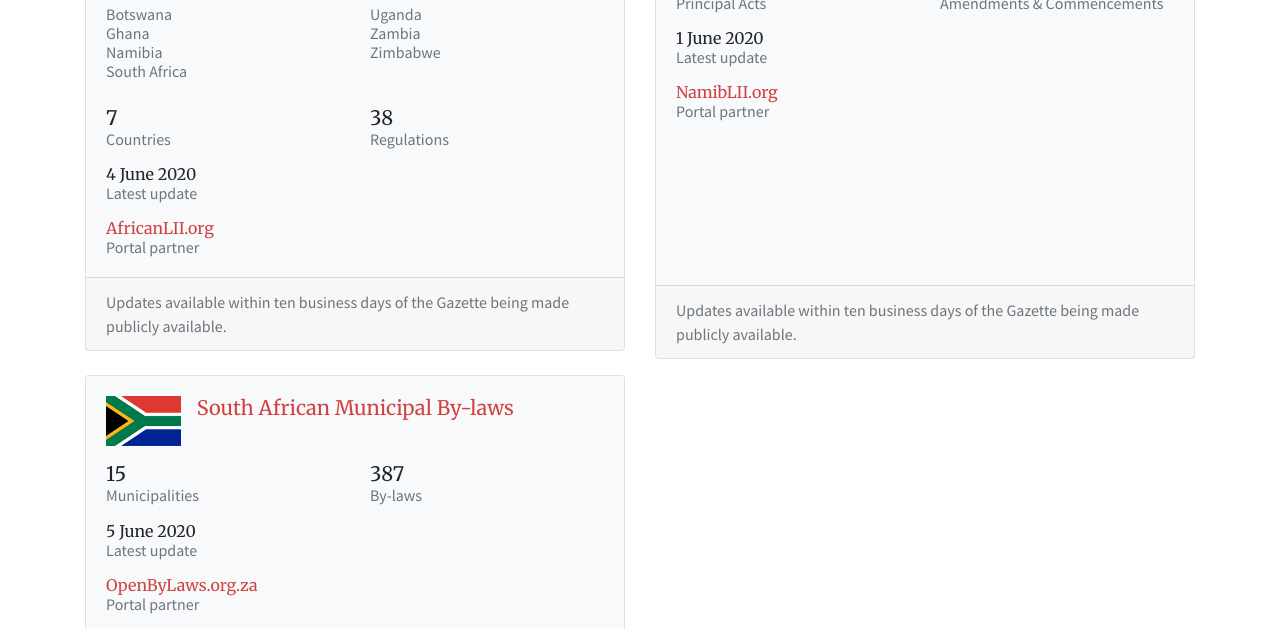
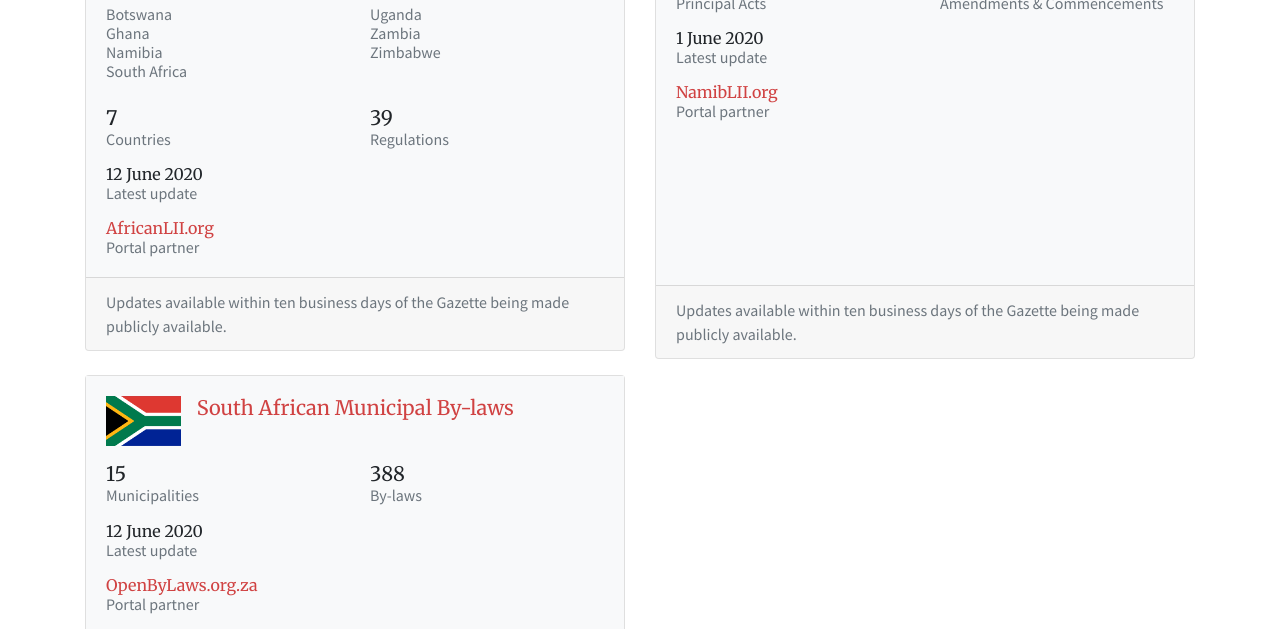
Before and after one commit to laws-africa/laws-africa.github.io, a Jekyll site: the page built from commons.markdown, in a window 1280 px wide and 900 px high, scrolled down 672 px. Shown: the part 155-784 px from the top of the window. Built offline with Jekyll 4.4.1, drawn with Linux system fonts in a browser that asks for light colours; nearby versions of some CDN libraries.

Commit message:
Updated stats via TravisCI

```diff
--- a/_data/commons.json
+++ b/_data/commons.json
@@ -1,8 +1,8 @@
 {
   "covid19": {
-    "as_at_date": "2020-06-04",
+    "as_at_date": "2020-06-12",
     "n_countries": 7,
-    "n_principal": 38
+    "n_principal": 39
   },
   "na": {
     "as_at_date": "2020-06-01",
@@ -10,8 +10,8 @@
     "n_stubs": 1207
   },
   "za": {
-    "as_at_date": "2020-06-05",
-    "n_bylaws": 387,
+    "as_at_date": "2020-06-12",
+    "n_bylaws": 388,
     "n_municipalities": 15
   }
 }
```
